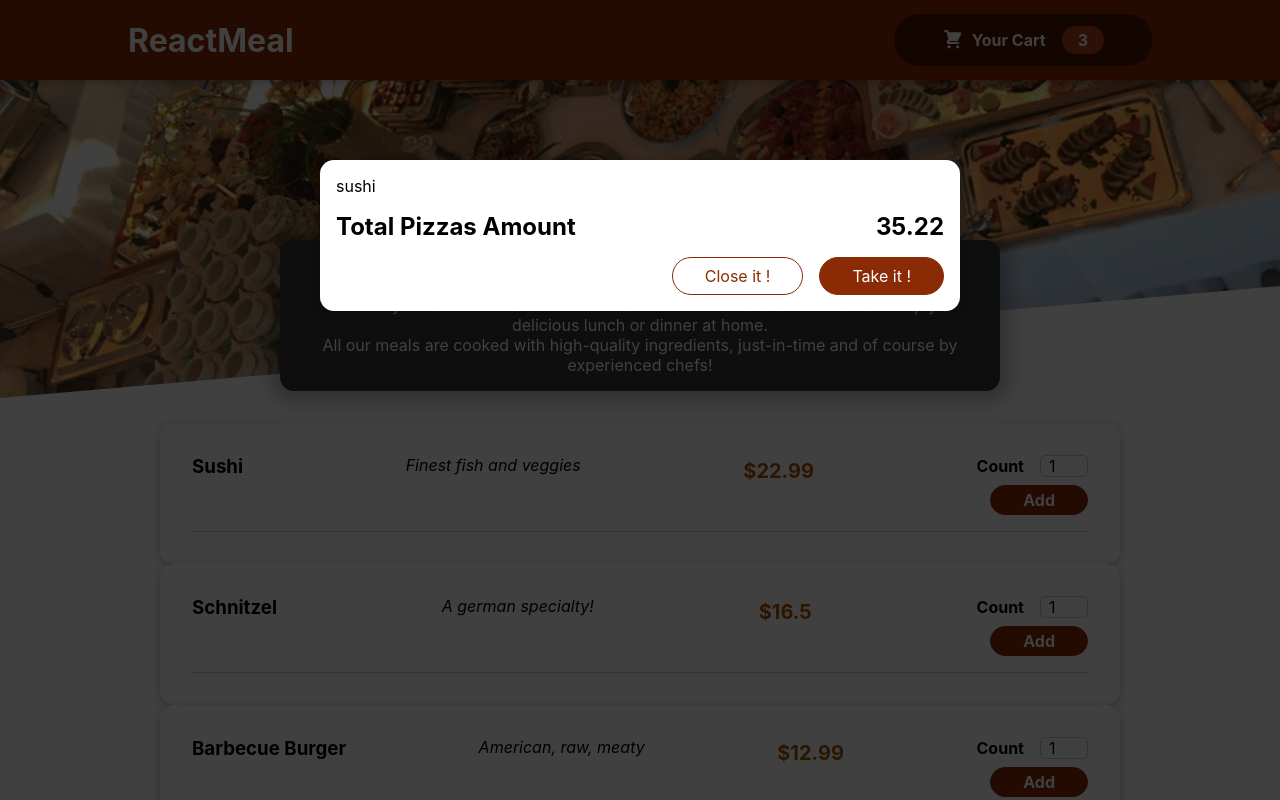
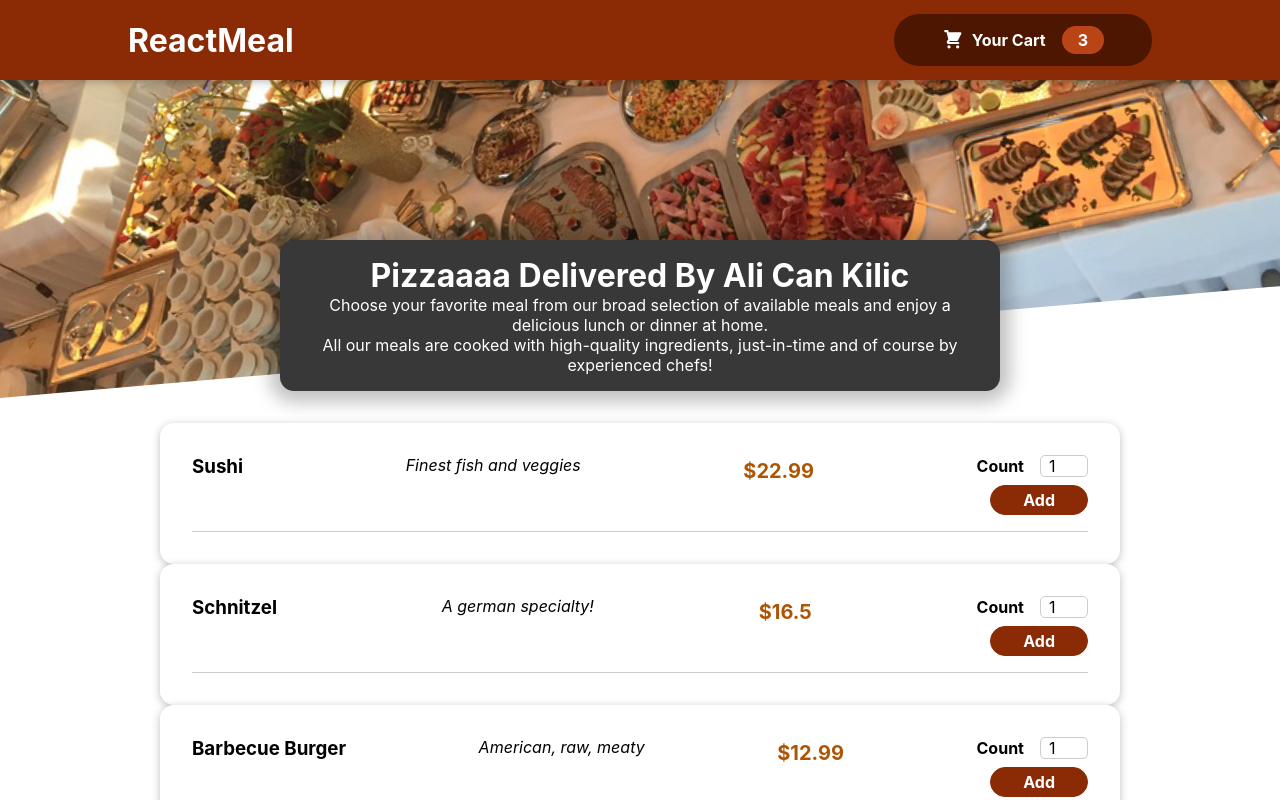
Before and after one commit to alicankilic/ReactPizza, a React (Create React App) app: page / in a window 1280 px wide. Shown: the top 800 px of the page. Built offline with nearby package versions, Linux system fonts and the light colour scheme.

Commit message:
Added Functional Cart Layout

```diff
--- a/src/App.js
+++ b/src/App.js
@@ -1,4 +1,4 @@
-import React, { Fragment } from "react";
+import React, { Fragment, useState } from "react";
 import Header from "./components/Layout/Header/Header";
 import Meals from "./components/Meals/Meals";
 import Cart from "./components/Layout/Header/Cart";
@@ -6,10 +6,21 @@ import "./App.css";
 
 
 function App() {
+  const [showTheCart,setShowTheCart] = useState(false);
+
+
+  const showCartHandler = () => {
+       setShowTheCart(true);
+  };
+
+  const hideCartHandler = () => {
+    setShowTheCart(false);
+  };
+
   return (
     <Fragment>
-      <Cart />
-      <Header />
+      {showTheCart === true ? <Cart hide={hideCartHandler}/> : undefined}
+      <Header click = {showCartHandler}/>
       <main>
         <Meals />
       </main>
--- a/src/components/Layout/Header/Cart.js
+++ b/src/components/Layout/Header/Cart.js
@@ -11,6 +11,8 @@ const Cart = (props) => {
     </ol>
   );
 
+  const {hide} = props;
+
   return (
     <Modal>
       {cartItems}
@@ -19,7 +21,7 @@ const Cart = (props) => {
         <span>35.22</span>
       </div>
       <div className={Styles.actions}>
-        <button className={Styles["button--alt"]}>Close it !</button>
+        <button className={Styles["button--alt"]} onClick={hide}>Close it !</button>
         <button className={Styles.button}>Take it !</button>
       </div>
     </Modal>
--- a/src/components/Layout/Header/Header.js
+++ b/src/components/Layout/Header/Header.js
@@ -4,11 +4,14 @@ import styles from "./Header.module.css";
 import HeaderButton from "./HeaderButton";
 
 const Header = (props) => {
+
+    const {click,hide} = props;
+
   return (
     <Fragment>
       <header className={styles.header}>
         <h1>ReactMeal</h1>
-        <HeaderButton/>
+        <HeaderButton click = {click} hide={hide}/>
       </header>
       <div className={styles['main-image']}>
           <img src={mealsImg} alt="Pizza"/>
--- a/src/components/Layout/Header/HeaderButton.js
+++ b/src/components/Layout/Header/HeaderButton.js
@@ -3,15 +3,18 @@ import styles from "./HeaderButton.module.css";
 import CartIcon from "./CartIcon";
 
 const HeaderButton = (props) => {
+
+  const {click} = props;
+
   return (
     <Fragment>
-      <button className={styles.button}>
+      <button className={styles.button} onClick={click}>
         <span className={styles.icon}>
           <CartIcon />
         </span>
         <span>Your Cart</span>
         <span className={styles.badge}>3</span>
-      </button>
+      </button >
     </Fragment>
   );
 };
```
